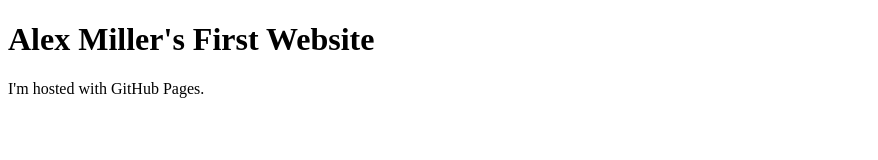
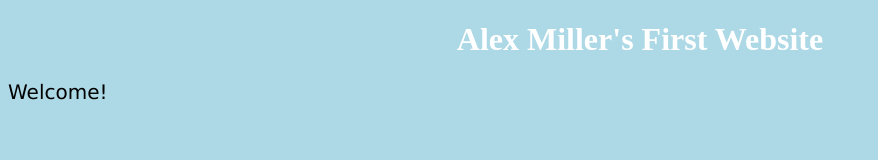
Before and after one commit to adbmiller/adbmiller.github.io, a plain HTML site: page index.html in a window 1280 px wide. Shown: the whole page, without its empty margins (0-878 px from the left). Drawn offline with Linux system fonts and the light colour scheme.

Commit message:
Adding css

```diff
--- a/index.html
+++ b/index.html
@@ -6,14 +6,16 @@
 Author: Alexander DeBliek Miller
 
 -->
+
 <head>
-<meta charset="utf-8">
-<title>Alex Miller</title>
+    <meta charset="utf-8">
+    <title>Alex Miller</title>
+    <link rel="stylesheet" href="styles.css"
 </head>
 
 <body>
-<h1>Alex Miller's First Website</h1>
-<p>I'm hosted with GitHub Pages.</p>
+    <h1>Alex Miller's First Website</h1>
+    <p>Welcome!</p>
 </body>
 
 </html>
--- /dev/null
+++ b/styles.css
@@ -0,0 +1,13 @@
+body {
+    background-color: lightblue;
+}
+
+h1 {
+    color: white;
+    text-align: center;
+}
+
+p {
+    font-family: verdana;
+    font-size: 20px;
+}
```
